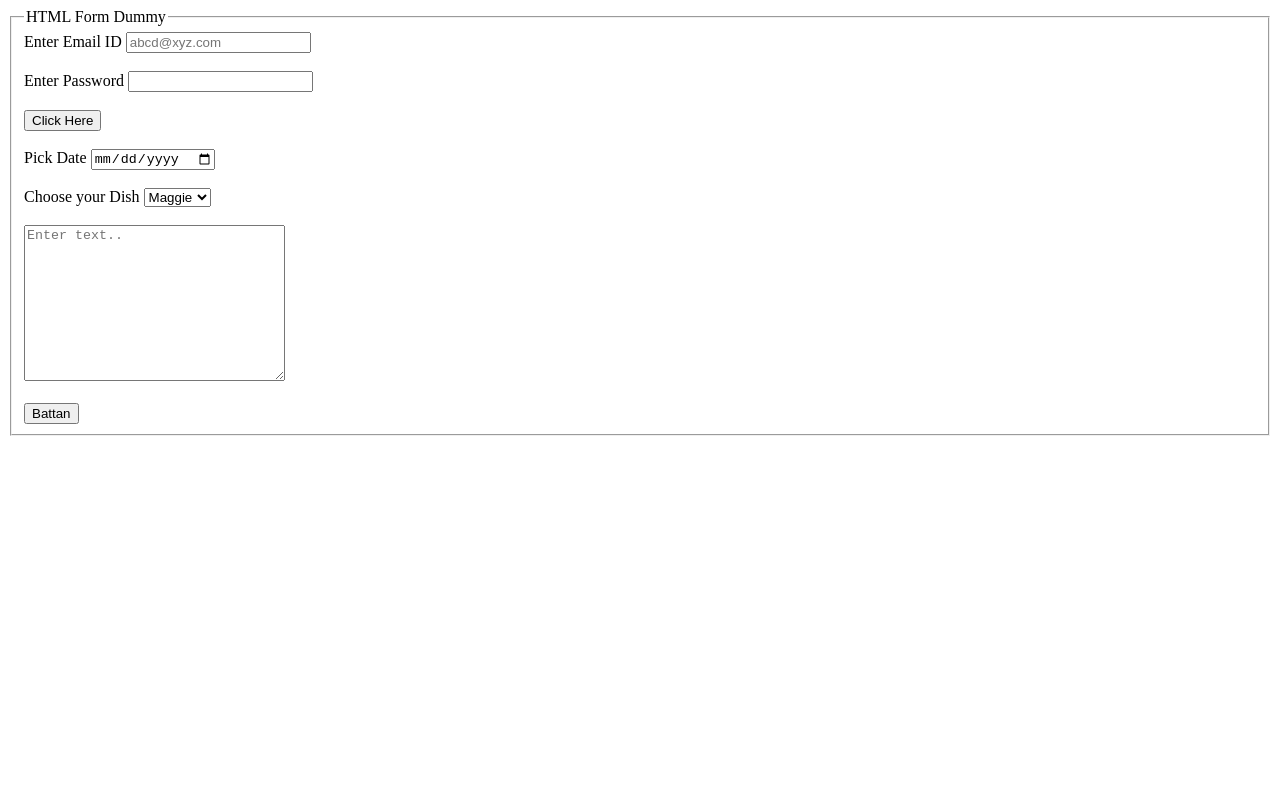
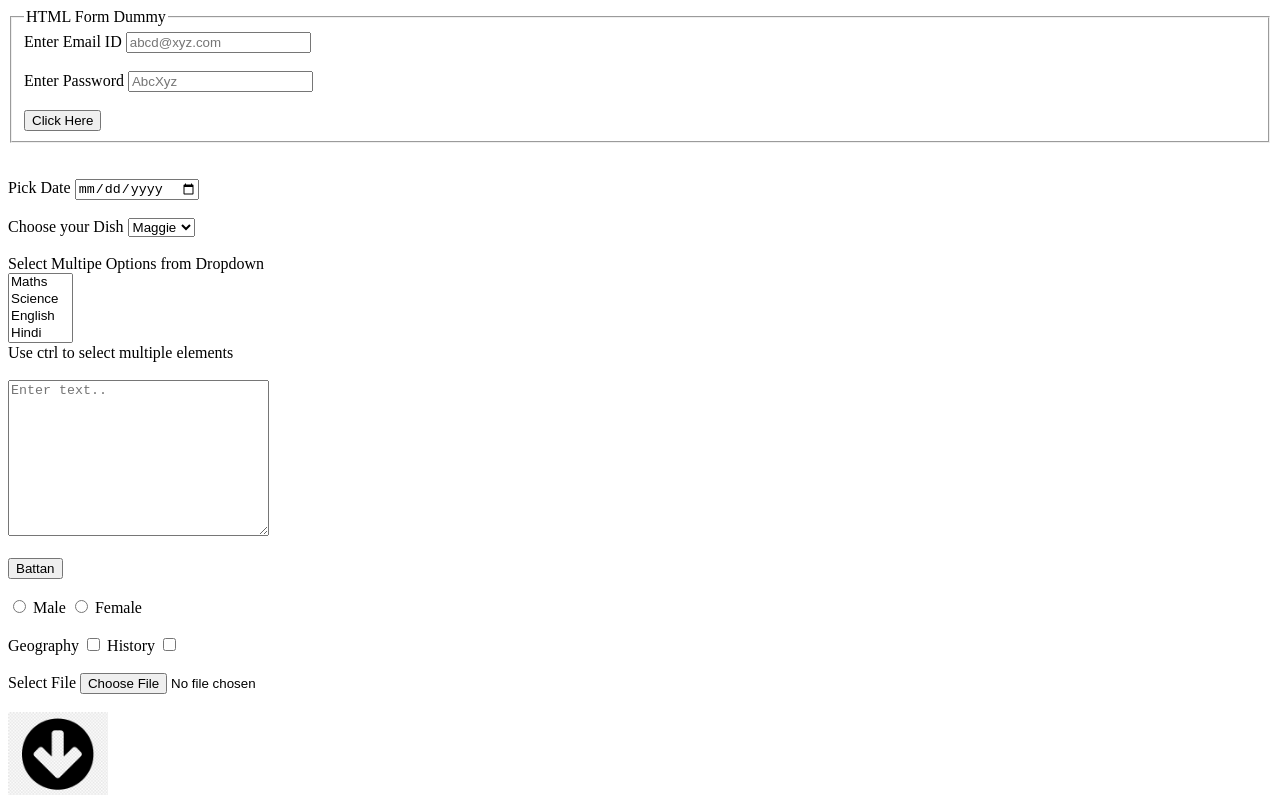
Before and after one commit to AyUsH-LeE/Web_Dev, a plain HTML site: page HTML/Basics/4_forms.html in a window 1280 px wide. Drawn offline with Linux system fonts and the light colour scheme.

Commit message:
Input types completed

```diff
--- a/HTML/Basics/4_forms.html
+++ b/HTML/Basics/4_forms.html
@@ -15,14 +15,15 @@
             <br>
             <br>
 
-            <label for="password">Enter Password</label>
-            <input type="text" id="password">
+            <label for="password" >Enter Password</label>
+            <input type="password" id="password"placeholder="AbcXyz">
             <br>
             <br>
 
             <input type="submit" value="Click Here">
+        </fieldset>
     </form>
-        <br><br>
+    <br><br>
 
     <form >
             <label for="datepicker">Pick Date</label>
@@ -37,11 +38,45 @@
             </select>
             <br><br>
 
+            <label for="multi">Select Multipe Options from Dropdown</label>
+            <br>
+            <select name="multiple" id="multi" multiple>
+                <option value="maths">Maths</option>
+                <option value="science">Science</option>
+                <option value="english">English</option>
+                <option value="hindi">Hindi</option>
+                <option value="computer">Computer</option>
+            </select>
+            <br>
+            <label for="multi">Use ctrl to select multiple elements</label>
+            <br></br>
+
             <textarea name="textArea1" id="textArea1" placeholder="Enter text.." cols="30" rows="10"></textarea>
             <br><br>
 
             <button>Battan</button>
-        </fieldset>
+            <br><br>
+
+
+            <input type="radio" name="gen" id="male">
+            <label for="male">Male</label>
+            <input type="radio" name="gen" id="female">
+            <label for="female">Female</label>
+            <br><br>
+
+            <label for="geo">Geography</label>
+            <input type="checkbox" name="sub" id="geo">
+            <label for="his">History</label>
+            <input type="checkbox" name="sub" id="his">
+            <br><br>
+
+
+            <label for="file">Select File</label>
+            <input type="file" name="file1" id="file">
+            <br><br>
+
+            <input type="image" name="img" id="imgBtn" alt="Click Here" src="res/down.png" width="100px">
+
 
     </form>
 </body>
```
Also changed, not shown: HTML/Basics/res/down.png (added).
